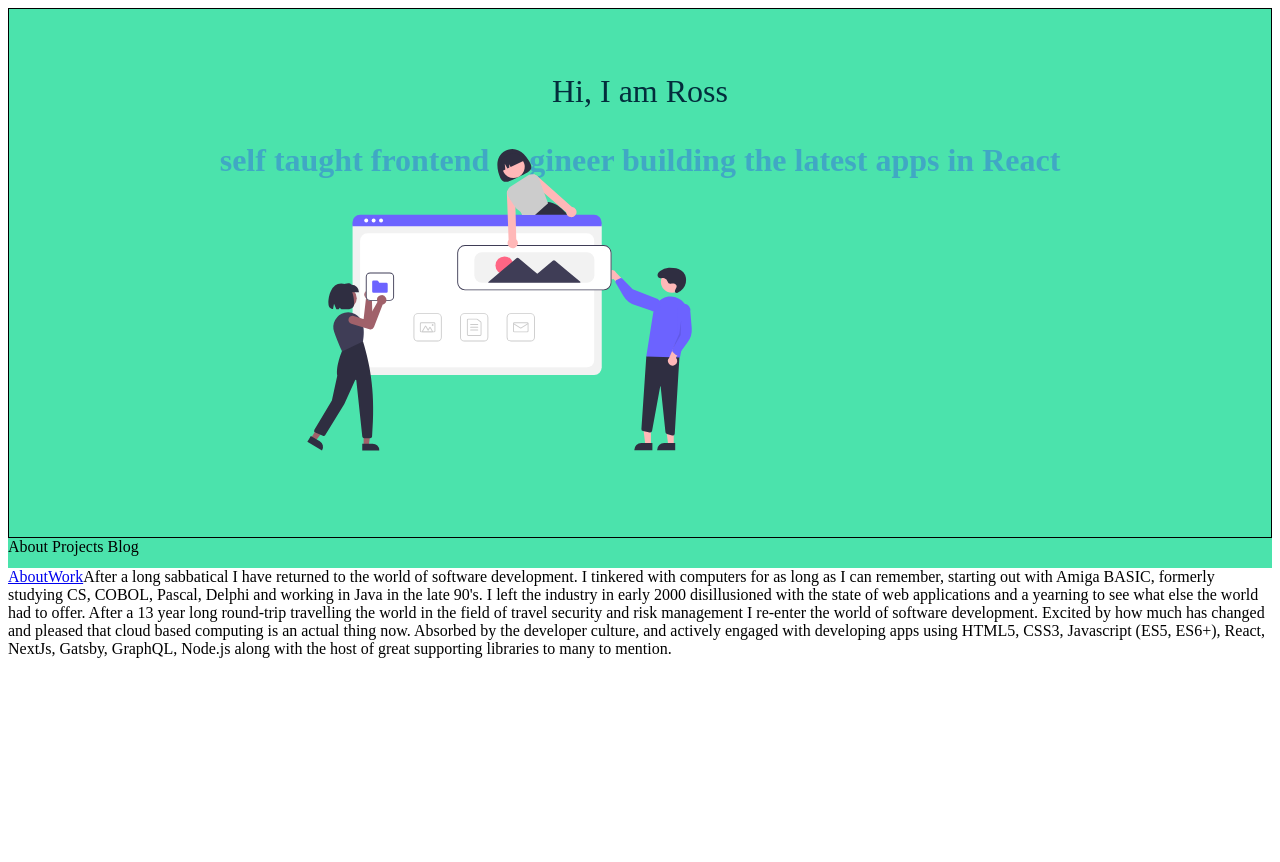
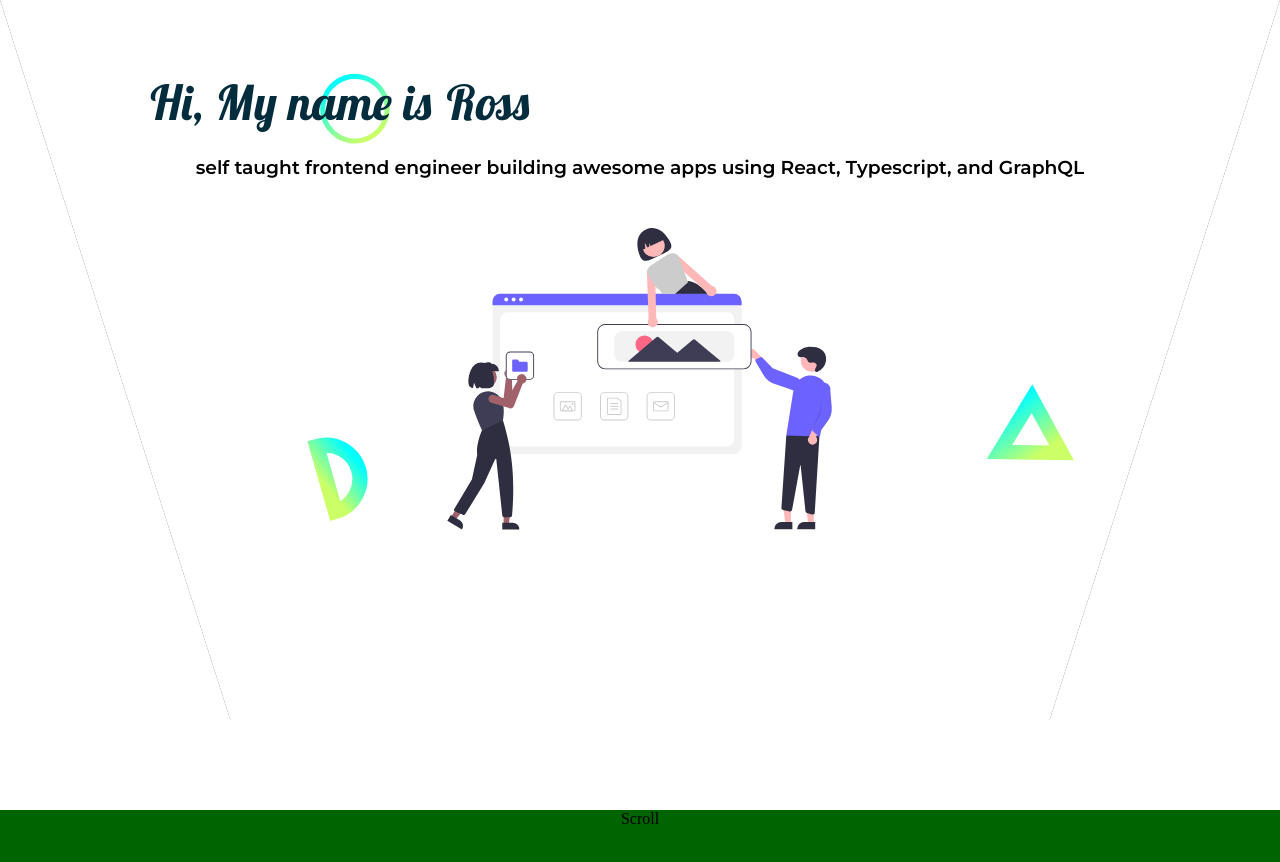
Before and after one commit to oreillyross/MyPortfolio, a Next.js app: page / in a window 1280 px wide. Shown: the top 862 px of the page. Before the commit the page ends 800 px from the top, so only its background shows below. Built offline with nearby package versions, Linux system fonts and the light colour scheme.

Commit message:
hero done

```diff
--- a/components/Hero.js
+++ b/components/Hero.js
@@ -1,39 +1,11 @@
-import styles from './Hero.module.css'
-import styled from 'styled-components'
-import { size } from "../constants/sizes";
 
-
-
-const StyledName = styled.div`
-  font-size: 1em;
-  @media (min-width: 400px) {
-    font-size: 2em;
-  }
- `
-const StyledStrap = styled.h3`
-  color: #40A8C4;
-  font-size: 1em;
-  @media (min-width: 400px) {
-    font-size: 2em;
-  }
-`
-const StyledImage = styled.div`
-  img {
-    position: absolute;
-    top: 100px;
-    left: 300px;
-  }
-  background-color: white;
-`
 
 export default function Hero() {
   return (
-    <section className={styles.hero}>
-  <StyledName>Hi, I am Ross </StyledName>
-  <article>
-    <StyledStrap>self taught frontend engineer building the latest apps in React</StyledStrap>
-  </article>
-  <StyledImage><img width='400px' height='400px' src='img/undraw.svg'/></StyledImage>
+    <section className='hero'>
+  <h1 className='hero-name'>Hi, My name is Ross </h1>
+  <h3 className='hero-strap'>self taught frontend engineer building awesome apps using React, Typescript, and GraphQL</h3>
+  <div className='hero-img' ><img width='400px' height='400px' src='img/undraw.svg'/></div>
 </section>
   )
 }
--- a/components/LinksBar.js
+++ b/components/LinksBar.js
@@ -1,18 +1,10 @@
-import React from 'react';
-import styled from "styled-components";
 
-
-const StyledLinks = styled.div`
-  height:30px;
-  background-color: #4be3ac;
-
-`
 
 const LinksBar = () => {
     return (
-        <StyledLinks>
+        <section>
 About Projects Blog
-        </StyledLinks>
+        </section>
     )
 }
 
--- /dev/null
+++ b/components/Main.js
@@ -0,0 +1,9 @@
+
+export default function Main() {
+    return (
+<>
+        <div id='chevron'></div>
+        <div className='main'>Scroll</div>
+        </>
+    )
+}
--- /dev/null
+++ b/pages/_app.js
@@ -0,0 +1,5 @@
+import '../style/styles.css'
+
+export default function MyApp({Component, pageProps}) {
+    return <Component {...pageProps}/>
+}
--- /dev/null
+++ b/pages/_document.js
@@ -0,0 +1,29 @@
+import Document, { Html, Head, Main, NextScript } from 'next/document'
+
+class MyDocument extends Document {
+  static async getInitialProps(ctx) {
+    const initialProps = await Document.getInitialProps(ctx)
+    return { ...initialProps }
+  }
+
+  render() {
+    return (
+      <Html>
+        <Head>
+        {/* <title>Frontend Engineer</title>
+      <meta name="viewport" content="width=device-width, initial-scale=1.0" /> */}
+      <link rel="preconnect" href="https://fonts.gstatic.com"/>
+<link href="https://fonts.googleapis.com/css2?family=Lobster+Two:ital,wght@1,700&display=swap" rel="stylesheet"/>
+<link rel="preconnect" href="https://fonts.gstatic.com"/>
+<link href="https://fonts.googleapis.com/css2?family=Montserrat:wght@600&display=swap" rel="stylesheet"></link>
+        </Head >
+        <body>
+          <Main />
+          <NextScript />
+        </body>
+      </Html>
+    )
+  }
+}
+
+export default MyDocument
--- a/pages/index.js
+++ b/pages/index.js
@@ -1,25 +1,17 @@
-import Link from "next/link";
 import Hero from "../components/Hero";
-import Head from "next/head";
-import { LinksBar } from '../components/LinksBar.js'
+import Main from '../components/Main'
+
+
+
 
 export default function IndexPage() {
+
   return (
     <div>
-    <Head>
-      <title>Front End Engineer</title>
-      <meta name="viewport" content="width=device-width, initial-scale=1.0" />
-    </Head>
+
     <Hero/>
-      <LinksBar />
-      <Link href="/about">
-        <a>About</a>
-      </Link>
-      <Link href="/howiwork">
-        <a>Work</a>
-      </Link>
-      After a long sabbatical I have returned to the world of software development. I tinkered with computers for as long as I can remember, starting out with Amiga BASIC, formerly studying CS, COBOL, Pascal, Delphi and working in Java in the late 90's. I left the industry in early 2000 disillusioned with the state of web applications and a yearning to see what else the world had to offer. After a 13 year long round-trip travelling the world in the field of travel security and risk management I re-enter the world of software development. Excited by how much has changed and pleased that cloud based computing is an actual thing now.
-Absorbed by the developer culture, and actively engaged with developing apps using HTML5, CSS3, Javascript (ES5, ES6+), React, NextJs, Gatsby, GraphQL, Node.js along with the host of great supporting libraries to many to mention.
+    <Main/>
+
 
     </div>
   );
--- /dev/null
+++ b/style/styles.css
@@ -0,0 +1,45 @@
+* {
+    margin: 0;
+    padding: 0;
+  }
+
+body {
+    text-align: center;
+}
+
+.hero {
+    height: 90vh;
+    background-color: #475944;
+    background-image: url('../public/img/Scattered.svg');
+    clip-path: polygon(50% 0%,100% 0%,82% 100%,18% 100%,0% 0%);
+}
+
+.main {
+    height: 1000px;
+    background-color: darkgreen;
+}
+
+.hero-name {
+    font-family: 'Lobster Two', Verdana, Geneva, Tahoma, sans-serif;
+    color: #032d3c;
+    font-size: 3em;
+    padding-top: 72px;
+    position: relative;
+    left: -300px;
+}
+
+.hero-strap {
+    padding-top: 24px;
+    font-family: 'Montserrat', Verdana, Geneva, Tahoma, sans-serif;
+}
+
+#chevron {
+    position: relative;
+    top: 100px;
+    text-align: center;
+    padding: 12px;
+    margin-bottom: 6px;
+    height: 60px;
+    width: 200px;
+    transform: rotate(90deg);
+ }
```
Also changed, not shown: pages/attributions.js (added, +10 -0 lines), public/img/Scattered.svg (added).
